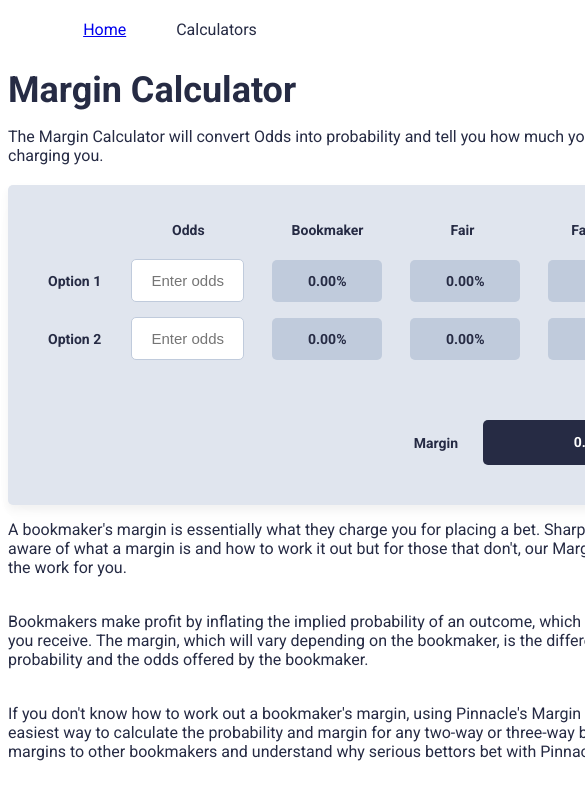
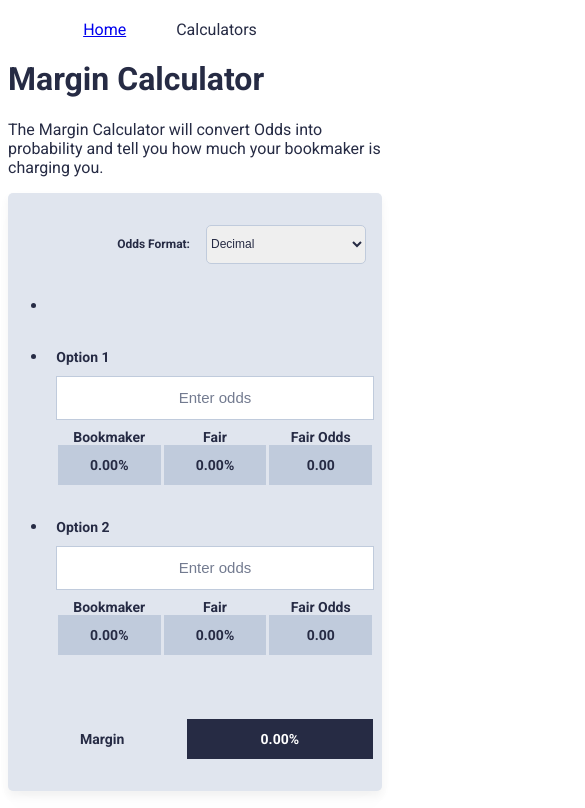
Before and after one commit to ale2cs/Sports-Betting-Web-Scraper, a Next.js app in the folder oddsea/: page /betting-calculators/margin in a window 390 px wide. Shown: the top 808 px of the page, 585 px wide, since content can reach past the window. Built offline with nearby package versions, Linux system fonts and the light colour scheme.

Commit message:
Refactored margin calculator to be responsive

```diff
--- a/oddsea/app/betting-calculators/margin/page.js
+++ b/oddsea/app/betting-calculators/margin/page.js
@@ -26,7 +26,6 @@ export default function NoVig() {
       setFairOdds2(fair2);
     }
     if (prob2 != 0) {
-
       setfairProbability1((prob1 * 100).toFixed(2));
       setFairOdds1(fair1);
     }
@@ -54,82 +53,137 @@ export default function NoVig() {
   }, [odds1, odds2]);
 
   return (
-    <main className={calcStyles["main-container"]}>
-      <div className={calcStyles["calc-head"]}>
-        <h2 className={calcStyles["calc-header"]}>Margin Calculator</h2>
-        <p>
+    <div>
+      <header className={calcStyles["calc-head"]}>
+        <h1 className={calcStyles["calc-header"]}>Margin Calculator</h1>
+        <aside>
           The Margin Calculator will convert Odds into probability and tell you
           how much your bookmaker is charging you.
-        </p>
+        </aside>
+      </header>
+      <main className={calcStyles["main-container"]}>
+        <section className={calcStyles["calc-content"]}>
+          <div className={marginStyles.controls}>
+            <label className={marginStyles["select-format-label"]}>
+              Odds Format:
+            </label>
+            <select className={marginStyles["select-odds"]}>
+              <option value="">American</option>
+              <option value="" selected>
+                Decimal
+              </option>
+              <option value="">Fractional</option>
+            </select>
           </div>
-      <section className={marginStyles["margin-calc"]}>
-        <div className={marginStyles["calc-controls"]}></div>
-        <div className={marginStyles["calc-content"]}>
           <form>
             <ul>
               <li>
-                <div className={marginStyles["margin-info"]}>
-                  <span className={marginStyles["info-span"]}>Odds</span>
-                  <span className={marginStyles["info-span"]}>Bookmaker</span>
-                  <span className={marginStyles["info-span"]}>Fair</span>
-                  <span className={marginStyles["info-span"]}>Fair Odds</span>
+                <div className={marginStyles["field-names"]}>
+                  <label className={marginStyles["field-label"]}>Odds</label>
+                  <label className={marginStyles["field-label"]}>
+                    Bookmaker
+                  </label>
+                  <label className={marginStyles["field-label"]}>Fair</label>
+                  <label className={marginStyles["field-label"]}>
+                    Fair Odds
+                  </label>
                 </div>
               </li>
               <li>
-                <label className={marginStyles["margin-label"]}>Option 1</label>
+                <div className={marginStyles.option}>
+                  <label className={marginStyles["option-label"]}>
+                    Option 1
+                  </label>
                   <input
-                  className={marginStyles.odds1}
+                    className={marginStyles.odds}
                     name="odds1"
                     placeholder="Enter odds"
                     type="string"
                     id="odds1"
                     onChange={(event) => changeOdds1(event)}
                   ></input>
-                <div className={marginStyles["margin-outputs"]}>
+                  <div className={marginStyles.outputs}>
+                    <div className={marginStyles["outputs-small"]}>
+                      <label className={marginStyles["field-label-small"]}>
+                        Bookmaker
+                      </label>
                       <span className={marginStyles["output-span"]}>
-                    {validate(bookmakerProbability1)}
-                    %
+                        {validate(bookmakerProbability1)}%
                       </span>
+                    </div>
+                    <div className={marginStyles["outputs-small"]}>
+                      <label className={marginStyles["field-label-small"]}>
+                        Fair
+                      </label>
                       <span className={marginStyles["output-span"]}>
                         {validate(fairProbability1)}%
                       </span>
+                    </div>
+                    <div className={marginStyles["outputs-small"]}>
+                      <label className={marginStyles["field-label-small"]}>
+                        Fair Odds
+                      </label>
                       <span className={marginStyles["output-span"]}>
                         {validate(fairOdds1)}
                       </span>
                     </div>
+                  </div>
+                </div>
               </li>
               <li>
-                <label className={marginStyles["margin-label"]}>Option 2</label>
+                <div className={marginStyles.option}>
+                  <label className={marginStyles["option-label"]}>
+                    Option 2
+                  </label>
                   <input
-                  className={marginStyles.odds2}
+                    className={marginStyles.odds}
                     name="odds2"
                     placeholder="Enter odds"
                     type="string"
                     id="odds2"
                     onChange={(event) => changeOdds2(event)}
                   ></input>
+
+                  <div className={marginStyles.outputs}>
+                    <div className={marginStyles["outputs-small"]}>
+                      <label className={marginStyles["field-label-small"]}>
+                        Bookmaker
+                      </label>
                       <span className={marginStyles["output-span"]}>
                         {validate(bookmakerProbability2)}%
                       </span>
+                    </div>
+                    <div className={marginStyles["outputs-small"]}>
+                      <label className={marginStyles["field-label-small"]}>
+                        Fair
+                      </label>
                       <span className={marginStyles["output-span"]}>
                         {validate(fairProbability2)}%
                       </span>
-                <span className={marginStyles["output-span"]}>{validate(fairOdds2)}</span>
+                    </div>
+                    <div className={marginStyles["outputs-small"]}>
+                      <label className={marginStyles["field-label-small"]}>
+                        Fair Odds
+                      </label>
+                      <span className={marginStyles["output-span"]}>
+                        {validate(fairOdds2)}
+                      </span>
+                    </div>
+                  </div>
+                </div>
               </li>
             </ul>
           </form>
             <div className={marginStyles.totals}>
-            <div className={marginStyles.row}>
               <label className={marginStyles["margin-label"]}>Margin</label>
               <span className={marginStyles["margin-output"]}>
                 {validate(margin)}%
               </span>
             </div>
-          </div>
-        </div>
-        <div className={calcStyles["calc-footer"]}>
+        </section>
+        <section className={calcStyles["calc-footer"]}>
           <p>
-            <br />A bookmaker's margin is essentially what they charge you for
+            A bookmaker's margin is essentially what they charge you for
             placing a bet. Sharp bettors will be aware of what a margin is and
             how to work it out but for those that don't, our Margin Calculator
             will do the work for you.
@@ -149,8 +203,8 @@ export default function NoVig() {
             margins to other bookmakers and understand why serious bettors bet
             with Pinnacle.
           </p>
-        </div>
         </section>
       </main>
+    </div>
   );
 }
--- a/oddsea/styles/calculators.module.css
+++ b/oddsea/styles/calculators.module.css
@@ -1,34 +1,15 @@
-.main-container {
-  width: 45em;
-  margin: 0 auto;
-}
-.main-container ul {
-  list-style-type: none;
+.main-container,
+.calc-head {
+  width: min(100%, 45rem);
+  margin: 1rem auto;
 }
 
-.main-container span {
+.calc-content {
+  background-color: #e0e5ee;
   border-radius: 5px;
-}
-
-
-.main-container input {
-  border-radius: 5px;
-}
-
-.main-container input:placeholder {
-  color: #e0e5ee;
-}
-
-.calc-head {
-  margin-bottom: 20px;
-}
-
-.calc-header {
-  font-size: 36px;
-  margin-bottom: 0px;
+  box-shadow: 0 5px 10px rgba(0, 0, 0, 0.05), 0 15px 30px rgba(0, 0, 0, 0.01);
 }
 
 .calc-footer {
   display: inline-block;
-  margin-top: 20px;
 }
--- a/oddsea/styles/margin.module.css
+++ b/oddsea/styles/margin.module.css
@@ -1,92 +1,165 @@
-.margin-calc {
-  background-color: #e0e5ee ;
-  height: 20em;
-  border-radius: 5px;
-  box-shadow: 0 5px 10px rgba(0, 0, 0, 0.05), 0 15px 30px rgba(0, 0, 0, 0.01);
+.controls {
+  display: flex;
+  justify-content: flex-end;
+  padding: 1rem;
+  padding-top: 2rem;
 }
 
-.margin-info {
-  margin: 0 2em -10px 2em;
-  padding-top: 35px;
-}
-
-.info-span {
-  padding-left: 87px;
-  font-size: 14px;
+.select-format-label {
+  margin: auto 0;
+  font-size: 0.75rem;
   font-weight: bold;
 }
 
-.info-span:first-of-type {
-  padding-left: 92px;
+.select-odds {
+  width: 10rem;
+  height: 2.45rem;
+  margin-left: 1rem;
+  border-radius: 5px;
+  border: 1px solid #c0cbdc;
+  font-size: 0.75rem;
+  color: #262b44;
 }
 
-
-.info-span:last-of-type {
-  padding-left: 97px;
+.field-names {
+  display: none;
 }
 
-.odds1 {
-  text-align: center;
-  font-size: 15px;
-  margin: 2em 0 1em 2em ;
-  width: 107px;
-  height: 39px;
-  border: 1px solid #c0cbdc;
+.field-label {
+  font-size: 0.875rem;
+  font-weight: bold;
 }
 
-.odds2 {
-  text-align: center;
-  font-size: 15px;
-  margin: 0 0 2em 2em;
-  width: 107px;
-  height: 39px;
-  border: 1px solid #c0cbdc;
+.field-label-small {
+  font-size: 0.875rem;
+  font-weight: bold;
+  margin-inline: auto;
 }
 
-.margin-outputs {
-  display: inline-block;
+.option {
+  width: 95%;
+  margin: 2rem auto;
+}
+
+.option-label {
+  font-size: 0.875rem;
+  font-weight: bold;
+}
+
+.odds {
+  width: 100%;
+  height: 2.75rem;
+  box-sizing: border-box;
+  padding: 0.5rem;
+  margin: 0.6rem 0;
+  border: 1px solid #c0cbdc;
+  text-align: center;
+  font-size: 0.9375rem;
+  color:#262b44;
+}
+
+.odds::placeholder {
+  color: #737b90;
+}
+
+.outputs {
+  display: flex;
+}
+
+.output-span {
+  background-color: #c0cbdc;
+  padding: 0.75rem 0;
+  margin: 0 0.1rem;
+  text-align: center;
+  font-size: 0.875rem;
+  font-weight: bold;
+}
+
+.outputs-small {
+  display: flex;
+  flex-direction: column;
+  flex: 1;
+}
+
+.totals {
+  width: 95%;
+  display: flex;
+  margin-inline: auto;
+  padding: 2rem 0;
 }
 
 .margin-label {
-  font-size: 14px;
+  font-size: 0.875rem;
   font-weight: bold;
+  width: 50%;
+  margin-left: auto;
+  margin: auto 0;
+  text-align: center;
+  flex: 1;
 }
 
-.output-span {
-  display: inline-flex;
-  align-items: center;
-  justify-content: center;
-  width: 110px;
-  height: 42px;
-  box-sizing: border-box;
-  background-color: #c0cbdc;
-  margin: 0 0 0 2em;
-  font-size: 14px;
+.margin-output {
+  padding: 0.75rem 0.5rem;
+  background-color:#262b44;
+  color: #ffffff;
+  font-size: 0.875rem;
   font-weight: bold;
+  text-align: center;
+  flex: 1;
+}
+
+@media (min-width: 45rem) {
+  .field-names {
+    width: 75.5%;
+    display: grid;
+    grid-template-columns: 1fr 1.1fr 1.2fr 1.1fr;
+    margin-left: 9.4rem;
+  }
+
+  .field-label {
+    text-align: center;
+  }
+
+  .field-label-small {
+    display: none;
+  }
+
+  .option {
+    display: grid;
+    grid-template-columns: 1.5fr 1fr 5fr;
+    margin: 0 auto 1rem auto;
+    gap: 0.5rem;
+    height: 2.5rem;
+  }
+
+  .option-label {
+    margin: auto 0;
+  }
+
+  .odds {
+    width: 7.25rem;
+    height: 2.75rem;
+  }
+
+  .outputs {
+    gap: 0.5rem;
+    margin: auto 0;
   }
 
   .totals {
-  position: relative;
-  margin: 75px 25px 0 0;
+    display: flex;
+    justify-content: flex-end;
+    margin-top: 2rem;
   }
 
-.row {
-  position: absolute;
-  bottom: 0;
-  right: 0;
+  .margin-label {
+    flex: 0;
+    margin-right: 2rem;
   }
 
   .margin-output {
-  display: inline-flex;
-  align-items: center;
-  justify-content: center;
-  position: relative;
-  margin-left: 25px;
-  width: 220px;
-  height: 45px;
-  box-sizing: border-box;
-  background-color: #262b44;
-  font-size: 14px;
-  font-weight: bold;
-  color: white;
+    padding: 0.65rem 5rem;
+    flex: 0;
   }
+
+}
```
Lines whose indentation alone changed are shown as unchanged.
